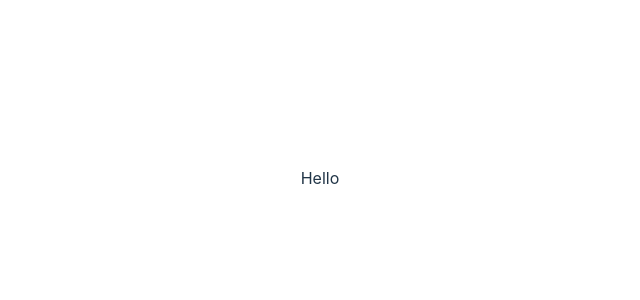
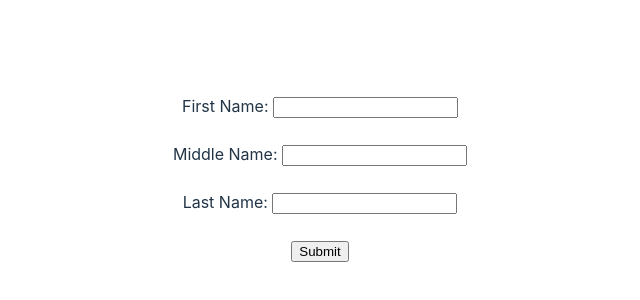
Before and after one commit to amar-jondhalekar/react-hook-forms, a React (Vite) app: page / in a window 1280 px wide. Shown: the part 222-522 px from the top of the page, without its empty margins (320-960 px from the left). Built offline with nearby package versions, Linux system fonts and the light colour scheme.

Commit message:
basic set of forms using react-hook-forms

```diff
--- a/src/App.jsx
+++ b/src/App.jsx
@@ -9,11 +9,30 @@ function App() {
     formState: { errors },
   } = useForm();
 
+  function onSubmit(data){
+    console.log('Submiting the form', data);
+  }
+
   return (
     <>
+    <form onSubmit={handleSubmit(onSubmit)}>
     <div>
-      Hello
+      <label> First Name: </label>
+      <input {...register('firstName')}/>
     </div>
+    <br/>
+    <div>
+      <label> Middle Name: </label>
+      <input {...register('midName')}/>
+    </div>
+    <br/>
+    <div>
+      <label> Last Name: </label>
+      <input {...register('lastName')}/>
+    </div>
+    <br/>
+    <input type='submit'/>
+    </form>
     </>
   )
 }
```
